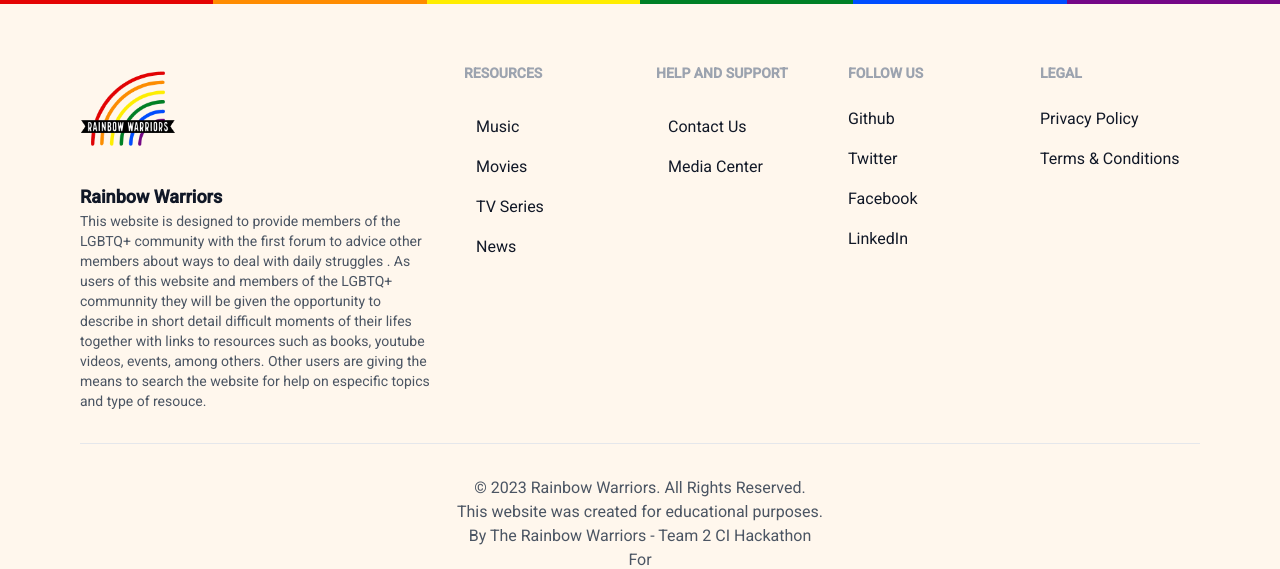
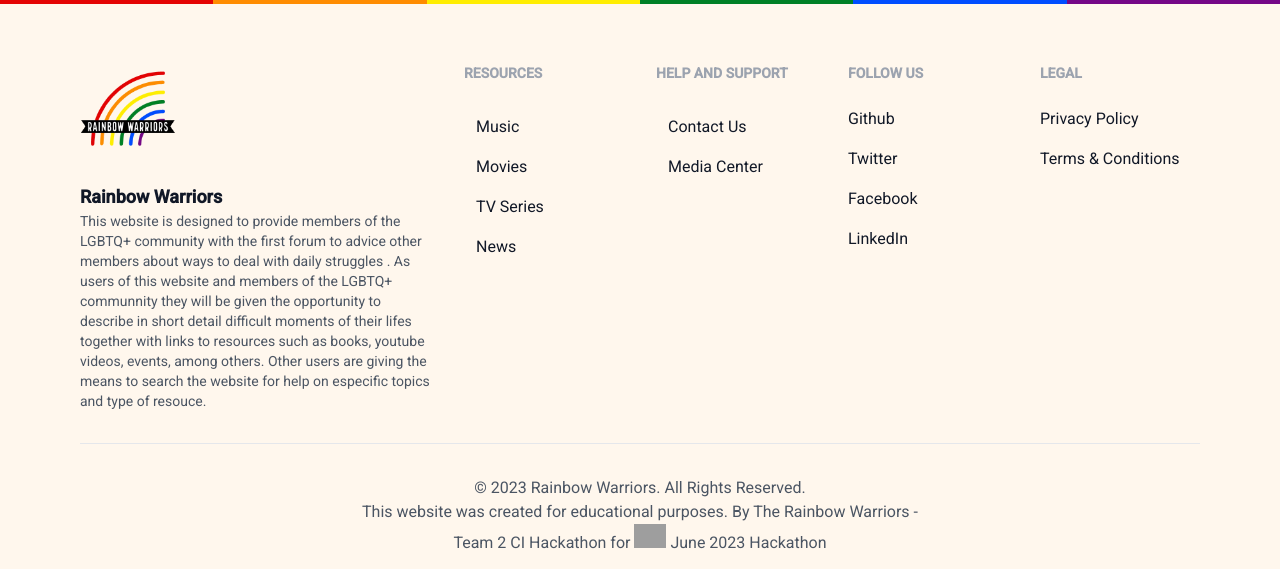
Before and after one commit to Joao4569/RainbowWarriors, a Django app: template home/templates/home/index.html in a window 1280 px wide. Shown: the part 1639-2208 px from the top of the page. Run offline with Django 4.2, Linux system fonts and the light colour scheme; the template is opened without the code that fills it, so the values that code supplies are empty; some libraries are stand-ins or nearby versions; grey boxes are pictures that could not be loaded.

Commit message:
Corrected Sub-footer classes

```diff
--- a/templates/includes/footer.html
+++ b/templates/includes/footer.html
@@ -54,9 +54,9 @@
             </div>
         </div>
         <hr class="border-gray-200 dark:border-gray-700 my-6 lg:my-8">
-        <div class="sub-footer max-w-lg mx-auto">
+        <div class="sub-footer max-w-xl mx-auto">
             <p class="block text-center text-gray-600 dark:text-gray-400 font-">© 2023 Rainbow Warriors. All Rights Reserved.</p>
-            <p class="block text-center text-gray-600 dark:text-gray-400">This website was created for educational purposes. <br> By The <a href="https://rainbowwarriors-3624423ecf9b.herokuapp.com" target="_blank"> Rainbow Warriors - Team 2 CI Hackathon </a> <br>For <a href="https://codeinstitute.net/full-stack-software-development-diploma/" target="_blank"> <img src="https://devancadman.github.io/hosted-assets/code-institute-technology-logo.png" alt="Code Institute Logo"> </a> June 2023 Hackathon</p>
+            <p class="block text-center text-gray-600 dark:text-gray-400">This website was created for educational purposes. By The <a href="https://rainbowwarriors-3624423ecf9b.herokuapp.com" target="_blank"> Rainbow Warriors - Team 2 CI Hackathon </a> for <a class="inline-block" href="https://codeinstitute.net/full-stack-software-development-diploma/" target="_blank"> <img class="max-h-6" src="https://devancadman.github.io/hosted-assets/code-institute-technology-logo.png" alt="Code Institute Logo"> </a> June 2023 Hackathon</p>
         </div>
     </div>
 </footer>
```
